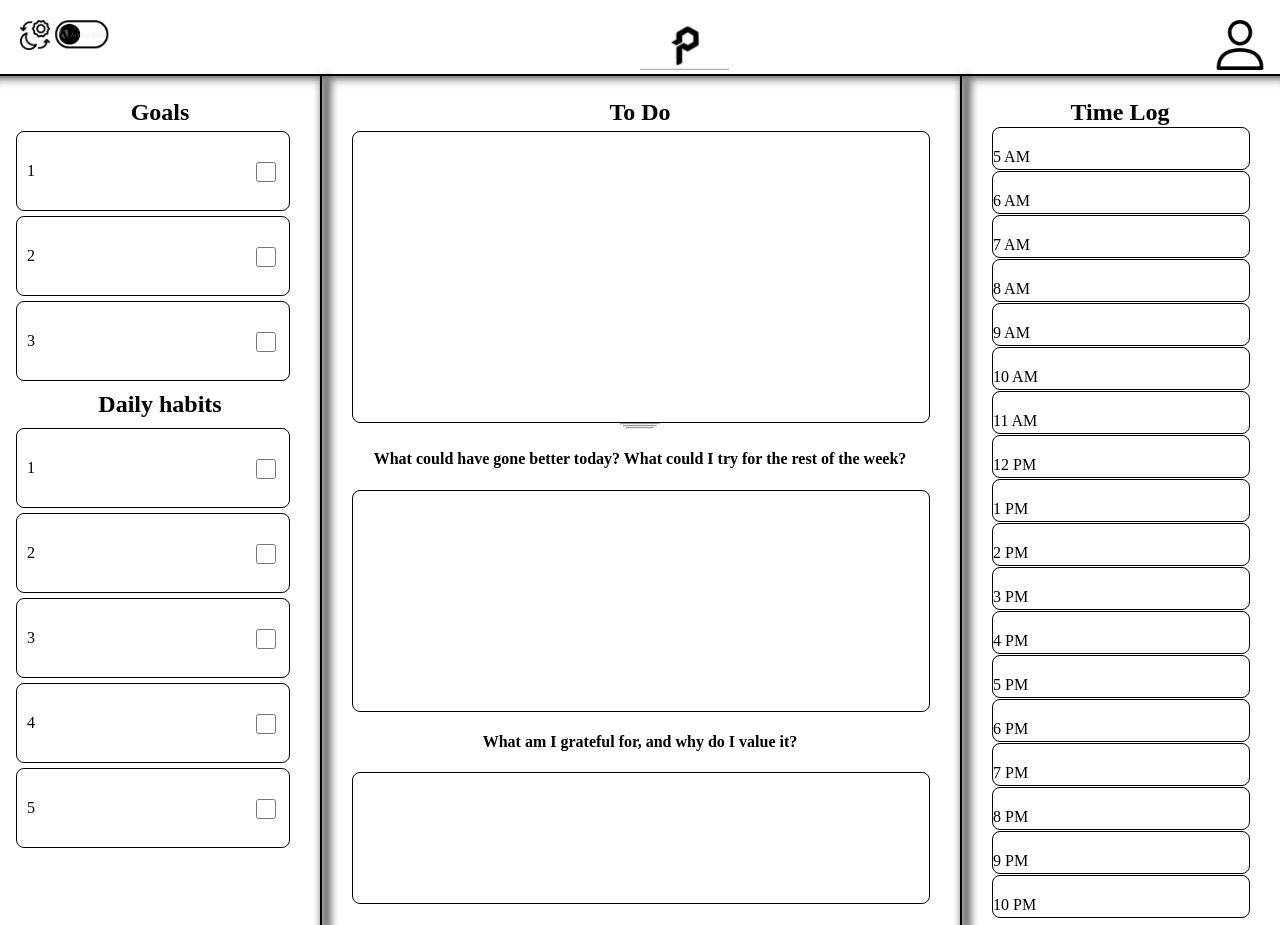
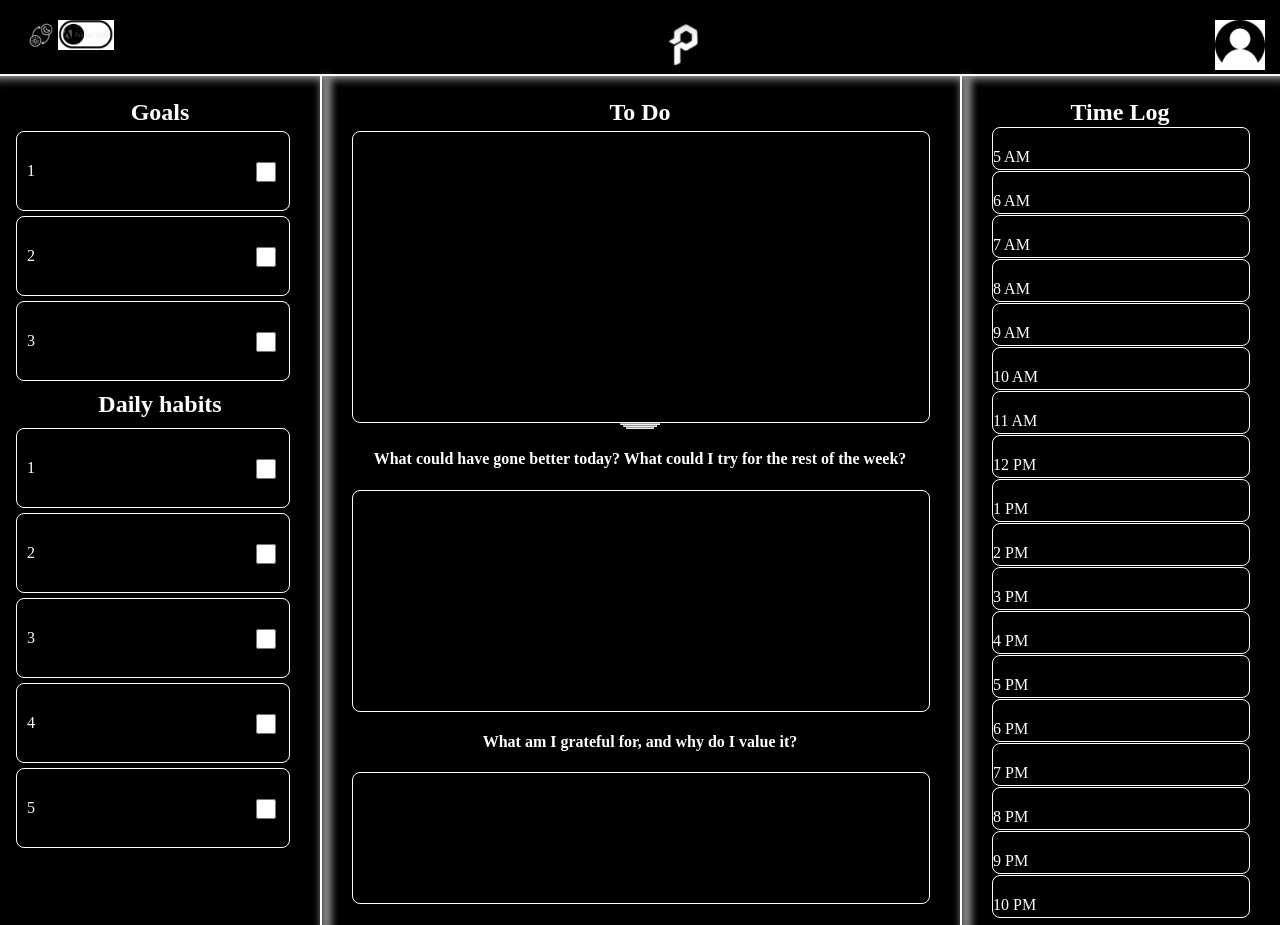
Before and after one commit to khoaLib/DailyPersonalGoalCalendar, a plain HTML site: page index.html in a window 1280 px wide. Both pictures are taken after a click on the picture 81 px from the left and 35 px from the top of the page. Drawn offline with nearby package versions, Linux system fonts and the light colour scheme.

Commit message:
finish light/dark mode but need to fix 2 images

```diff
--- a/index.html
+++ b/index.html
@@ -8,56 +8,56 @@
 
 </head>
 
-<body>
+<body class="">
   <div class="topModule">
-    <img class="sunMoon" src="images\day-and-night.png" alt="Switching-theme-mode-img">
+    <img class="sunMoon" src="images\dayMoon.png" alt="Switching-theme-mode-img">
     <img class="darkMode" src="images\darkMode.png" alt="dark-mode-img">
-    <img class="symbolDark" src="images\symbolDark.png" alt="logo-img">
-    <img class="userDark" src="images\user(1).png" alt="user-logo-img">
+    <img class="symbolDark" src="images\symbollight.png" alt="logo-img">
+    <img class="userDark" src="images\user (2).png" alt="user-logo-img">
   </div>
 
   <hr class="topHr">
   <!-- goals and daily habit -->
   <div class="left">
     <h2 class="topH1">Goals</h1>
-      <div class="text-box-left">
+      <div class="text-box-left colorBorderBlack">
         <div class="orninalNum">1</div>
         <div class="textable" contenteditable="true"></div>
         <input type="checkbox" class="tickmeBox" name="checkbox1" value="">
       </div>
-      <div class="text-box-left">
+      <div class="text-box-left colorBorderBlack">
         <div class="orninalNum">2</div>
         <div class="textable" contenteditable="true"></div>
         <input type="checkbox" class="tickmeBox" name="checkbox2" value="">
       </div>
-      <div class="text-box-left">
+      <div class="text-box-left colorBorderBlack">
         <div class="orninalNum">3</div>
         <div class="textable" contenteditable="true"></div>
         <input type="checkbox" class="tickmeBox" name="checkbox3" value="">
       </div>
 
       <h2 class="dailyH1">Daily habits</h1>
-        <div class="text-box-left">
+        <div class="text-box-left colorBorderBlack">
           <div class="orninalNum">1</div>
           <div class="textable" contenteditable="true"></div>
           <input type="checkbox" class="tickmeBox" name="checkbox4" value="">
         </div>
-        <div class="text-box-left">
+        <div class="text-box-left colorBorderBlack">
           <div class="orninalNum">2</div>
           <div class="textable" contenteditable="true"></div>
           <input type="checkbox" class="tickmeBox" name="checkbox5" value="">
         </div>
-        <div class="text-box-left">
+        <div class="text-box-left colorBorderBlack">
           <div class="orninalNum">3</div>
           <div class="textable" contenteditable="true"></div>
           <input type="checkbox" class="tickmeBox" name="checkbox6" value="">
         </div>
-        <div class="text-box-left">
+        <div class="text-box-left colorBorderBlack">
           <div class="orninalNum">4</div>
           <div class="textable" contenteditable="true"></div>
           <input type="checkbox" class="tickmeBox" name="checkbox7" value="">
         </div>
-        <div class="text-box-left">
+        <div class="text-box-left colorBorderBlack">
           <div class="orninalNum">5</div>
           <div class="textable" contenteditable="true"></div>
           <input type="checkbox" class="tickmeBox" name="checkbox8" value="">
@@ -69,14 +69,14 @@
   <!-- todo and comment better -->
   <div class="center">
     <h2 class="topH1">To Do</h1>
-      <div class="text-box-center1" contenteditable="true"></div>
+      <div class="text-box-center1 center1 colorBorderBlack" contenteditable="true"></div>
       <hr class="hrCenter1">
       <hr class="hrCenter2">
       <hr class="hrCenter3">
       <h4>What could have gone better today? What could I try for the rest of the week?</h4>
-      <div class="text-box-center2" contenteditable="true"></div>
+      <div class="text-box-center2 center1 colorBorderBlack" contenteditable="true"></div>
       <h4>What am I grateful for, and why do I value it?</h4>
-      <div class="text-box-center3" contenteditable="true"></div>
+      <div class="text-box-center3 center1 colorBorderBlack" contenteditable="true"></div>
   </div>
 
   <div class="vertical right-vertical "></div>
@@ -84,24 +84,24 @@
   <!-- time log -->
   <div class="right">
     <h2 class="topH1">Time Log</h1>
-      <div class="text-box-right">5 AM</div>
-      <div class="text-box-right">6 AM</div>
-      <div class="text-box-right">7 AM</div>
-      <div class="text-box-right">8 AM</div>
-      <div class="text-box-right">9 AM</div>
-      <div class="text-box-right">10 AM</div>
-      <div class="text-box-right">11 AM</div>
-      <div class="text-box-right">12 PM</div>
-      <div class="text-box-right">1 PM</div>
-      <div class="text-box-right">2 PM</div>
-      <div class="text-box-right">3 PM</div>
-      <div class="text-box-right">4 PM</div>
-      <div class="text-box-right">5 PM</div>
-      <div class="text-box-right">6 PM</div>
-      <div class="text-box-right">7 PM</div>
-      <div class="text-box-right">8 PM</div>
-      <div class="text-box-right">9 PM</div>
-      <div class="text-box-right">10 PM</div>
+      <div class="text-box-right colorBorderBlack">5 AM</div>
+      <div class="text-box-right colorBorderBlack">6 AM</div>
+      <div class="text-box-right colorBorderBlack">7 AM</div>
+      <div class="text-box-right colorBorderBlack">8 AM</div>
+      <div class="text-box-right colorBorderBlack">9 AM</div>
+      <div class="text-box-right colorBorderBlack">10 AM</div>
+      <div class="text-box-right colorBorderBlack">11 AM</div>
+      <div class="text-box-right colorBorderBlack">12 PM</div>
+      <div class="text-box-right colorBorderBlack">1 PM</div>
+      <div class="text-box-right colorBorderBlack">2 PM</div>
+      <div class="text-box-right colorBorderBlack">3 PM</div>
+      <div class="text-box-right colorBorderBlack">4 PM</div>
+      <div class="text-box-right colorBorderBlack">5 PM</div>
+      <div class="text-box-right colorBorderBlack">6 PM</div>
+      <div class="text-box-right colorBorderBlack">7 PM</div>
+      <div class="text-box-right colorBorderBlack">8 PM</div>
+      <div class="text-box-right colorBorderBlack">9 PM</div>
+      <div class="text-box-right colorBorderBlack">10 PM</div>
 
   </div>
   <script src="https://ajax.googleapis.com/ajax/libs/jquery/3.5.1/jquery.min.js"></script>
--- a/index.js
+++ b/index.js
@@ -9,9 +9,7 @@
 // }
 
 
-document.querySelector("img").addEventListener("click", function() {
-  alert("first Image got clicked")
-});
+document.querySelector("img").addEventListener("click", function() {});
 $(document).ready(function() {
   var flag = false;
 
@@ -19,24 +17,46 @@ $(document).ready(function() {
     flag = !flag;
     if (flag) {
       changeLightImage();
+      changeBlackBackground()
     } else {
       changeDarkImage();
+      changeWhiteBackground()
     }
   })
 })
 
+function changeBlackBackground() {
+  $("body").addClass("colorWhite");
+  $("div.text-box-left").removeClass("colorBorderBlack").addClass("colorBorderWhite");
+  $("div.text-box-right").removeClass("colorBorderBlack").addClass("colorBorderWhite");
+  $("div.center1").removeClass("colorBorderBlack").addClass("colorBorderWhite");
+  $("hr.topHr").removeClass("topHr").addClass("topHrWhite");
+  $("div.left-vertical").removeClass("left-vertical").addClass("left-vertical-white");
+  $("div.right-vertical").removeClass("right-vertical").addClass("right-vertical-white");
+}
+
+function changeWhiteBackground(){
+  $("body").removeClass("colorWhite");
+  $("div.text-box-left").removeClass("colorBorderWhite").addClass("colorBorderBlack");
+  $("div.text-box-right").removeClass("colorBorderWhite").addClass("colorBorderBlack");
+  $("div.center1").removeClass("colorBorderWhite").addClass("colorBorderBlack");
+  $("hr.topHrWhite").removeClass("topHrWhite").addClass("topHr");
+  $("div.left-vertical-white").removeClass("left-vertical-white").addClass("left-vertical");
+  $("div.right-vertical-white").removeClass("right-vertical-white").addClass("right-vertical");
+}
+
 function changeLightImage() {
   alert("Go dark mode");
-  $("img.sunMoon").attr("src", "images\\whiteSunMoon.png");
+  $("img.sunMoon").attr("src", "images\\moonDay.png");
   $("img.darkMode").attr("src", "images\\lightMode.png");
-  $("img.symbolDark").attr("src", "images\\symBolLight.png");
-  $("img.userDark").attr("src", "images\\user.png");
+  $("img.symbolDark").attr("src", "images\\symbolDark.png");
+  $("img.userDark").attr("src", "images\\download.png");
 }
 
 function changeDarkImage() {
   alert("Go Light mode");
-  $("img.sunMoon").attr("src", "images\\day-and-night.png");
+  $("img.sunMoon").attr("src", "images\\dayMoon.png");
   $("img.darkMode").attr("src", "images\\darkMode.png");
-  $("img.symbolDark").attr("src", "images\\symbolDark.png");
-  $("img.userDark").attr("src", "images\\user(1).png");
+  $("img.symbolDark").attr("src", "images\\symbolLight.png");
+  $("img.userDark").attr("src", "images\\user (2).png");
 }
--- a/styles.css
+++ b/styles.css
@@ -4,15 +4,28 @@ body {
   color: white; */
 }
 
-/****************** change to DarkMode CSS*********************/
+/****************** change to DarkMode and backward CSS*********************/
+.colorWhite {
+  background-color: black;
+  color: white;
+}
+
+.colorBorderWhite {
+  border: 1px solid white;
+}
+
+.colorBorderBlack {
+  border: 1px solid black;
+}
+
+/****************** change to DarkMode and backward CSS*********************/
+
+
+
 
 
 /* images class */
 .sunMoon {
-  height: 30px;
-}
-
-.lightMode {
   height: 30px;
 }
 
@@ -35,27 +48,26 @@ body {
 
 /* box seletor */
 .text-box-left {
-  border: 1px solid black;
+  /* border: 1px solid black; */
   padding-top: 30px;
   padding-bottom: 30px;
   border-radius: 8px;
   width: 85%;
   margin: 5px 5%;
-  /* background-color: white; */
 }
 
-.orninalNum{
+.orninalNum {
   float: left;
   position: relative;
   left: 10px;
 }
 
-.textable{
+.textable {
   display: inline-block;
   margin: auto;
 }
 
-.tickmeBox{
+.tickmeBox {
   float: right;
   display: inline-block;
   width: 20px;
@@ -65,19 +77,18 @@ body {
   top: -3px;
 }
 
-.text-box-center1{
-  border: 1px solid black;
+.text-box-center1 {
+  /* border: 1px solid black; */
   padding-top: 20px;
   padding-bottom: 20px;
   border-radius: 8px;
   width: 90%;
   height: 250px;
   margin: 5px 5% 0;
-
 }
 
-.text-box-center2{
-  border: 1px solid black;
+.text-box-center2 {
+  /* border: 1px solid black; */
   padding-top: 20px;
   padding-bottom: 20px;
   border-radius: 8px;
@@ -86,8 +97,8 @@ body {
   margin: 5px 5% 0;
 }
 
-.text-box-center3{
-  border: 1px solid black;
+.text-box-center3 {
+  /* border: 1px solid black; */
   padding-top: 20px;
   padding-bottom: 20px;
   border-radius: 8px;
@@ -96,14 +107,14 @@ body {
   margin: 5px 5% 0;
 }
 
-.text-box-right{
-  border: 1px solid black;
+.text-box-right {
+  /* border: 1px solid black; */
   padding-top: 20px;
   padding-bottom: 20px;
   border-radius: 8px;
   width: 80%;
   height: 1px;
-  margin: 1px 10% ;
+  margin: 1px 10%;
   text-align: left;
 }
 
@@ -124,7 +135,7 @@ body {
   margin-bottom: 0;
 }
 
-.dailyH1{
+.dailyH1 {
   margin: 10px auto;
 }
 
@@ -143,23 +154,34 @@ body {
   text-align: center;
 }
 
-.hrCenter1{
-  width : 6%;
+.hrCenter1 {
+  width: 6%;
   margin: 0 auto;
 }
 
-.hrCenter2{
-  width : 5%;
+.hrCenter2 {
+  width: 5%;
   margin: 0 auto;
 }
-.hrCenter3{
-  width : 4%;
+
+.hrCenter3 {
+  width: 4%;
   margin: 0 auto;
 }
 
 /* vertical hr */
 .left-vertical {
   border-right: 2px solid black;
+  height: 850px;
+  width: 0;
+  position: absolute;
+  left: 25%;
+  top: 75px;
+  box-shadow: 5px 5px 10px 2px;
+}
+
+.left-vertical-white {
+  border-right: 2px solid white;
   height: 850px;
   width: 0;
   position: absolute;
@@ -178,6 +200,16 @@ body {
   box-shadow: 5px 5px 10px 2px;
 }
 
+.right-vertical-white {
+  border-right: 2px solid white;
+  height: 850px;
+  width: 0;
+  position: absolute;
+  left: 75%;
+  top: 75px;
+  box-shadow: 5px 5px 10px 2px;
+}
+
 /* horizontal hr */
 .topHr {
   height: 15px;
@@ -185,3 +217,10 @@ body {
   box-shadow: inset 0 12px 12px -12px;
   border-top: 2px solid black;
 }
+
+.topHrWhite {
+  height: 15px;
+  border: 0;
+  box-shadow: inset 0 12px 12px -12px;
+  border-top: 2px solid white;
+}
```
Also changed, not shown: images/dayMoon.png (added), images/download.png (added), images/moonDay.png (added), images/user (2).png (added), 2 other files.
